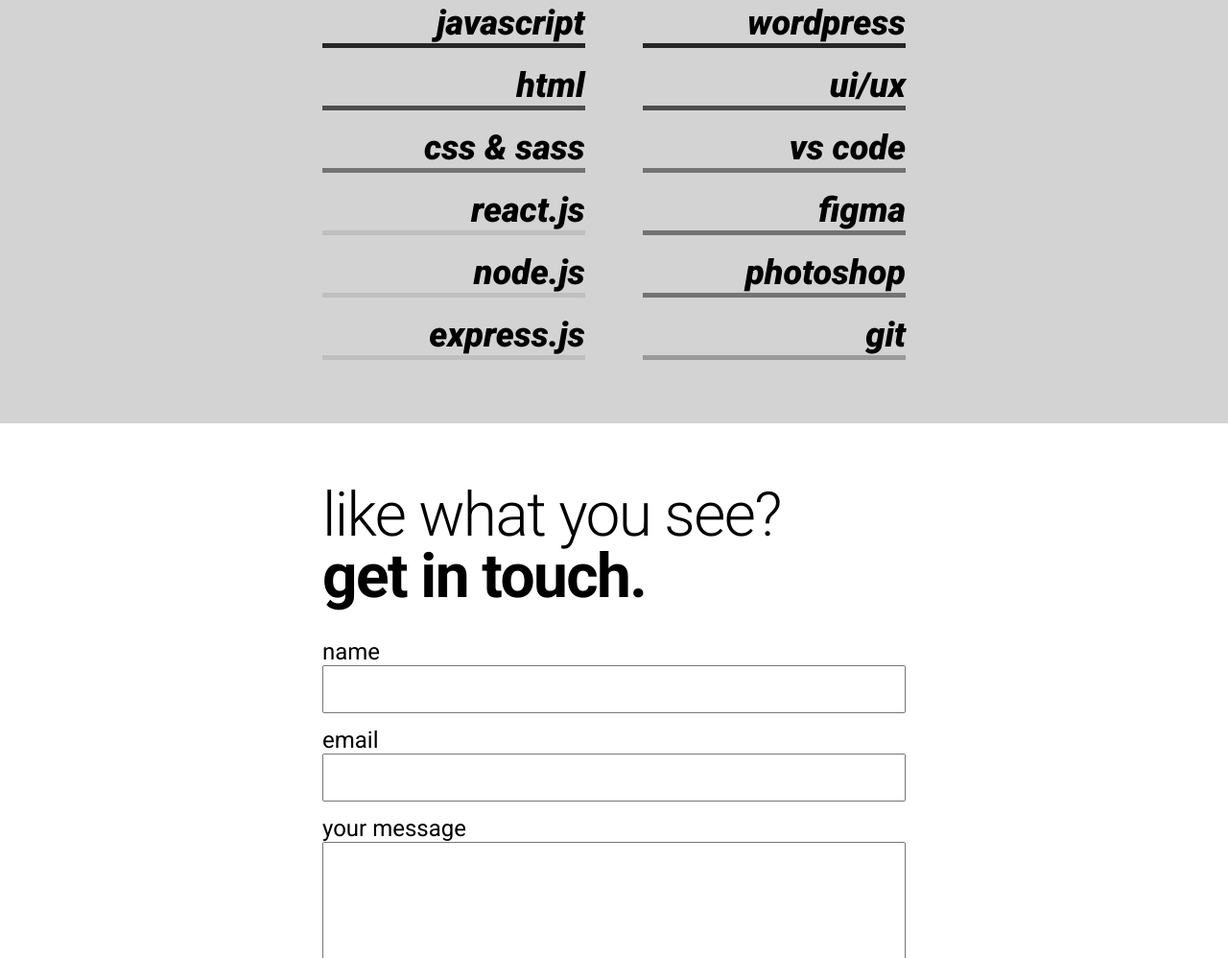
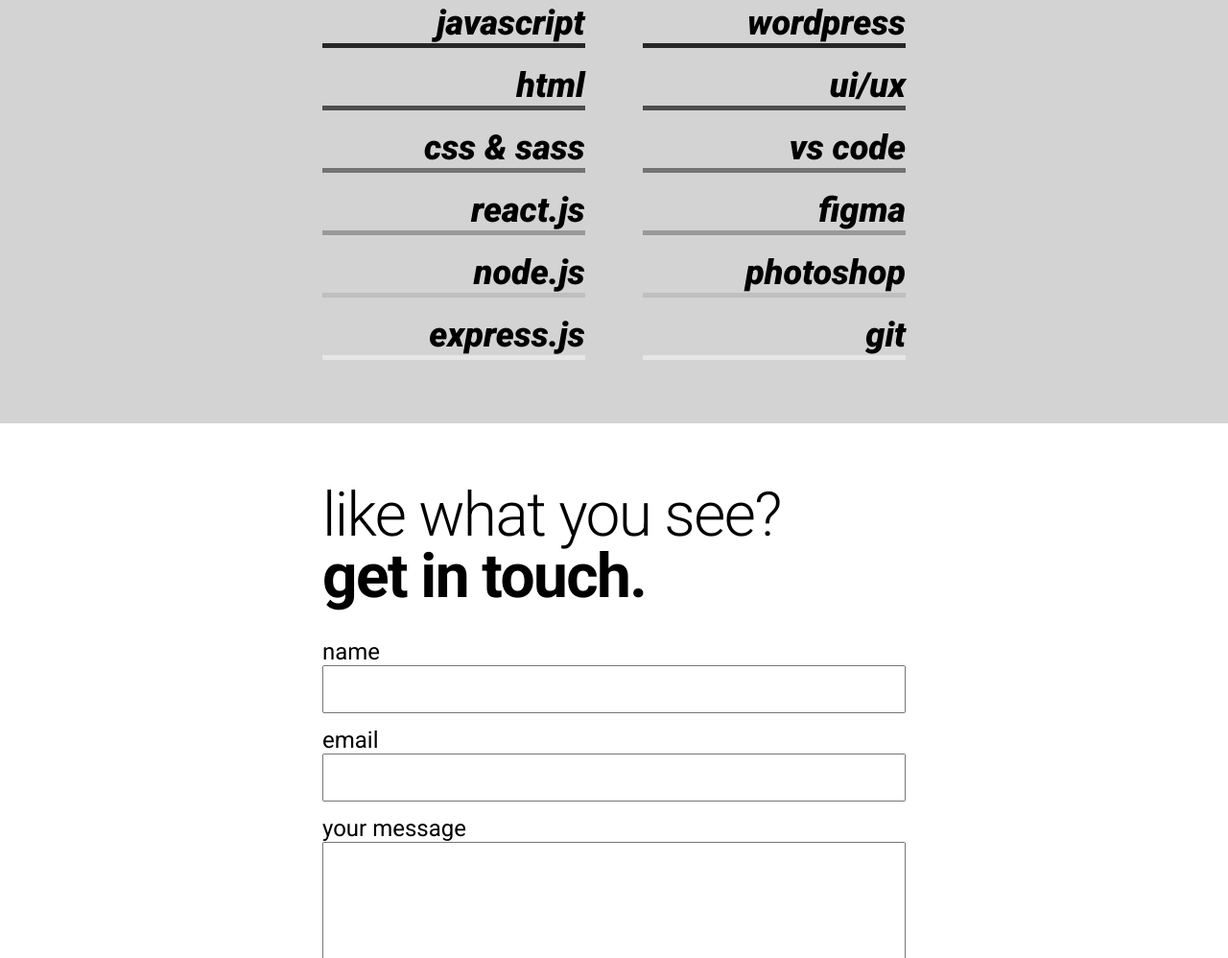
Before and after one commit to ravenblack24/portfolio, a website: page index.html in a window 1280 px wide. Shown: the part 3458-4456 px from the top of the page at 96% size. Drawn offline with Linux system fonts and the light colour scheme; a web font is replaced by a local one.

Commit message:
added skills and adjusted skill gradient

```diff
--- a/index.html
+++ b/index.html
@@ -166,17 +166,17 @@
                     <li class="skills__container__list__col__item item-1">javascript</li>
                     <li class="skills__container__list__col__item item-2">html</li>
                     <li class="skills__container__list__col__item item-3">css & sass</li>
-                    <li class="skills__container__list__col__item item-5">react.js</li>
+                    <li class="skills__container__list__col__item item-4">react.js</li>
                     <li class="skills__container__list__col__item item-5">node.js</li>
-                    <li class="skills__container__list__col__item item-5">express.js</li>
+                    <li class="skills__container__list__col__item item-6">express.js</li>
                 </ul>
                 <ul class="skills__container__list__col">
                     <li class="skills__container__list__col__item item-1">wordpress</li>
                     <li class="skills__container__list__col__item item-2">ui/ux</li>
                     <li class="skills__container__list__col__item item-3">vs code</li>
-                    <li class="skills__container__list__col__item item-3">figma</li>
-                    <li class="skills__container__list__col__item item-3">photoshop</li>
-                    <li class="skills__container__list__col__item item-4">git</li>
+                    <li class="skills__container__list__col__item item-4">figma</li>
+                    <li class="skills__container__list__col__item item-5">photoshop</li>
+                    <li class="skills__container__list__col__item item-6">git</li>
                 </ul>
             </div>
         </div>
--- a/scss/partials/_skills.scss
+++ b/scss/partials/_skills.scss
@@ -82,7 +82,7 @@
                     }
                 }
 
-                @for $i from 1 through 5 {
+                @for $i from 1 through 6 {
                     & li.item-#{$i} {
                         border-color: lighten(#000, $i*15%);
                     }
```
Also changed, not shown: css/style.css, 1 other file.
